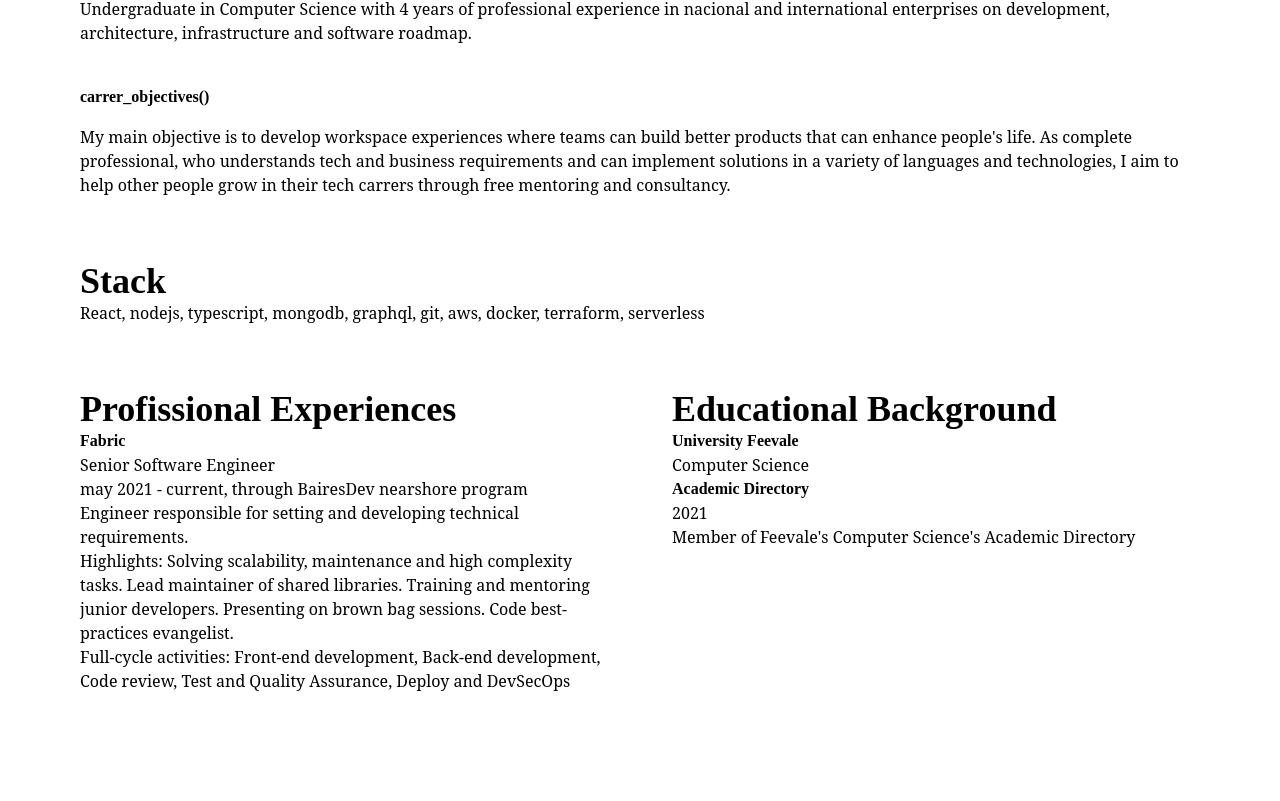
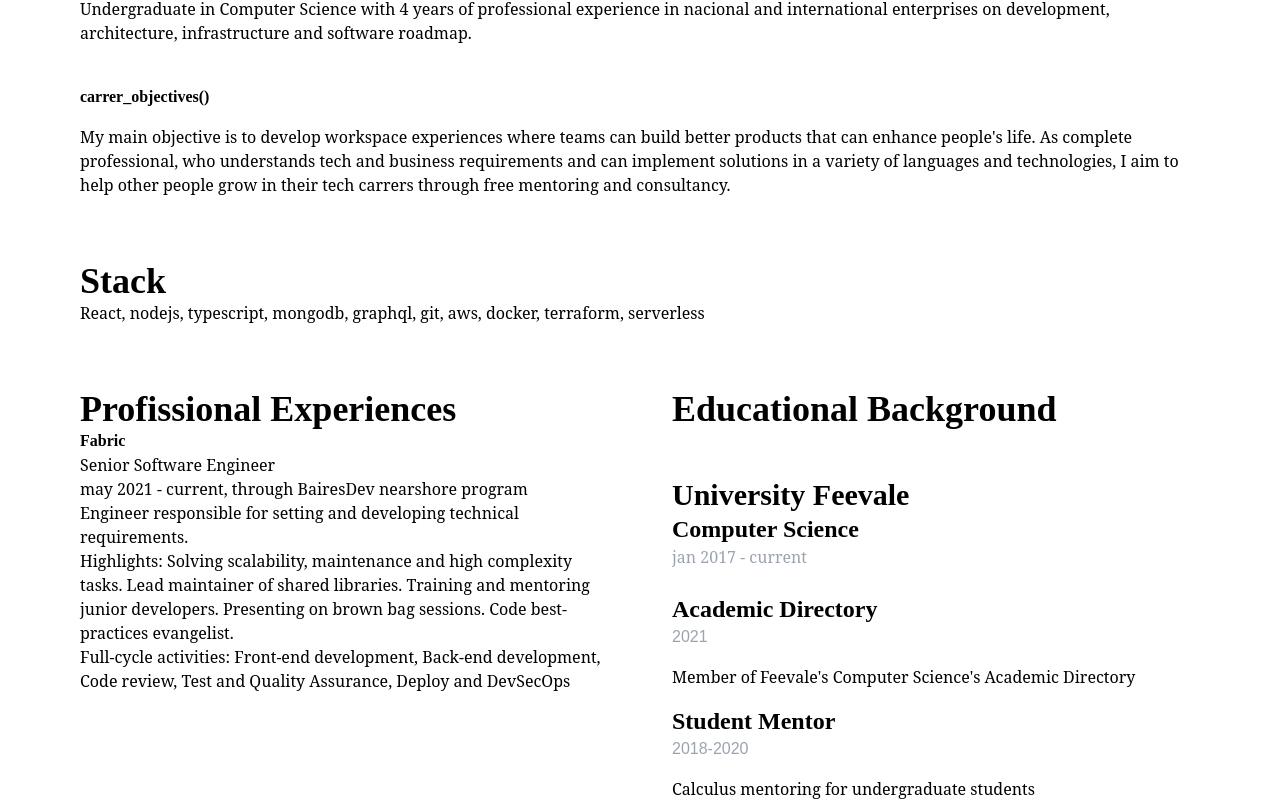
Before and after one commit to AlenDavid/davidalen.dev, a Next.js app: page / in a window 1280 px wide. Shown: the part 407-1208 px from the top of the page. Before the commit the page ends 1100 px from the top, so only its background shows below. Built offline with nearby package versions, Linux system fonts and the light colour scheme.

Commit message:
(update) better structure over experiences

```diff
--- a/components/Experiences.js
+++ b/components/Experiences.js
@@ -30,17 +30,29 @@ export function Experiences() {
 			</div>
 			<div>
 				<h2 className='text-4xl font-bold mt-16'>Educational Background</h2>
-				<div>
-					<h3>University Feevale</h3>
-					<p>Computer Science</p>
-					<div>
+				<div className='flex flex-col'>
+					<div className='mb-6'>
+						<h3 className='text-3xl font-bold mt-12'>University Feevale</h3>
+						<h4 className='text-2xl font-bold'>Computer Science</h4>
+						<p className='text-gray-400'>jan 2017 - current</p>
+					</div>
+					<div className='flex flex-col'>
 						<div>
-							<h4>Academic Directory</h4>
-							<p>2021</p>
-							<p>
+							<div className='mb-4'>
+								<h4 className='text-2xl font-bold'>Academic Directory</h4>
+								<p className='font-sans text-gray-400'>2021</p>
+							</div>
+							<p className='mb-4'>
 								Member of Feevale&apos;s Computer Science&apos;s Academic
 								Directory
 							</p>
+						</div>
+						<div>
+							<div className='mb-4'>
+								<h4 className='text-2xl font-bold'>Student Mentor</h4>
+								<p className='font-sans text-gray-400'>2018-2020</p>
+							</div>
+							<p>Calculus mentoring for undergraduate students</p>
 						</div>
 					</div>
 				</div>
```
